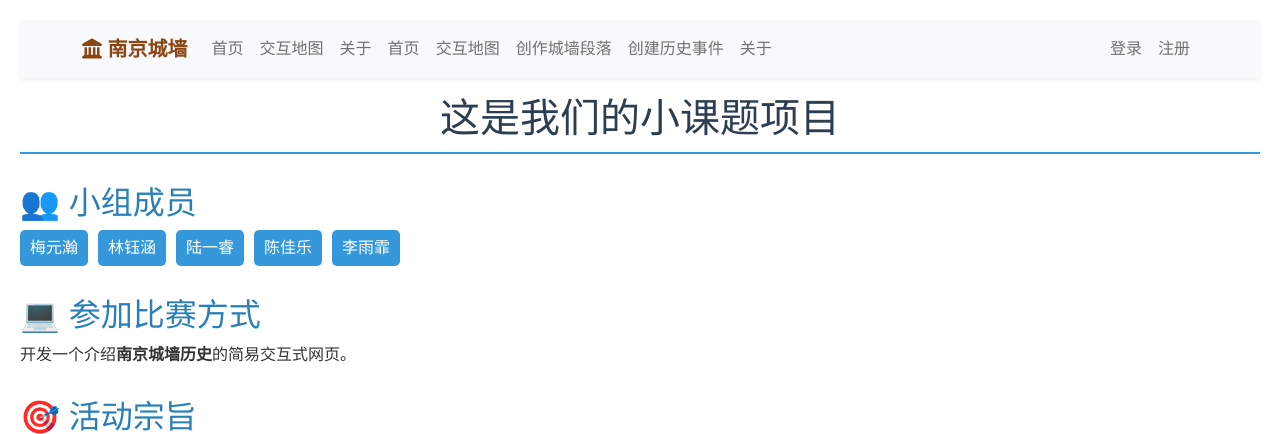
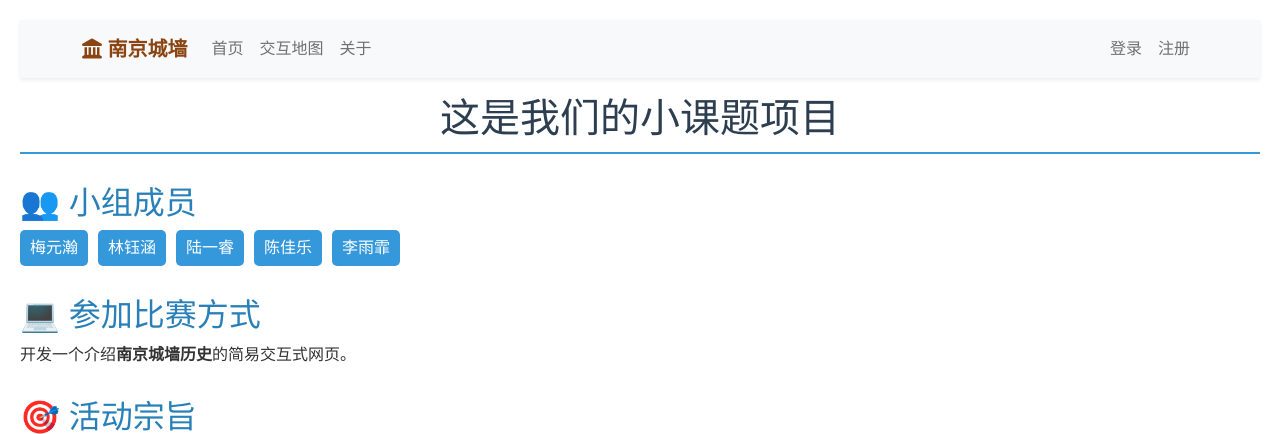
Before and after one commit to MYH3450/nj9cmcq, a Django app: page /about/ in a window 1280 px wide. Shown: the top 434 px of the page. Run offline with Django 5.2, Linux system fonts and the light colour scheme.

Commit message:
adkhegrrk

```diff
--- a/templates/base.html
+++ b/templates/base.html
@@ -128,21 +128,6 @@
                         <a class="nav-link" href="{% url 'about_page' %}">关于</a>
                     </li>
                     {% endif %}
-                    <li class="nav-item">
-                        <a class="nav-link" href="{% url 'home' %}">首页</a>
-                    </li>
-                    <li class="nav-item">
-                        <a class="nav-link" href="{% url 'interactive_map' %}">交互地图</a>
-                    </li>
-                    <li class="nav-item">
-                        <a class="nav-link" href="{% url 'create_contribution' %}">创作城墙段落</a>
-                    </li>
-                    <li class="nav-item">
-                        <a class="nav-link" href="{% url 'create_historical_event' %}">创建历史事件</a>
-                    </li>
-                    <li class="nav-item">
-                        <a class="nav-link" href="{% url 'about_page' %}">关于</a>
-                    </li>
                 </ul>
 
                 <!-- 用户菜单 -->
```
